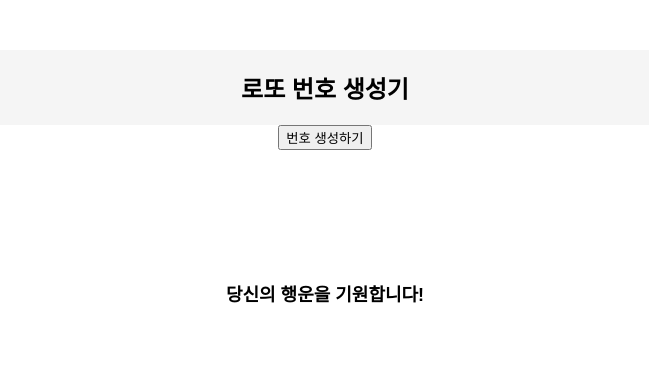
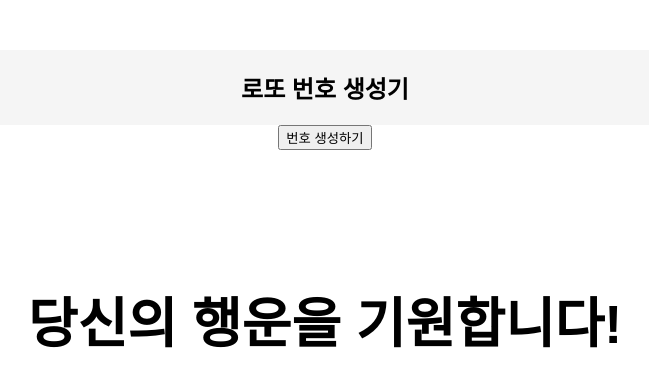
Before and after one commit to sunhee-j/lotto-generator, a plain HTML site: page index.html in a window 1280 px wide. Shown: the whole page, without its empty margins (315-964 px from the left). Drawn offline with Linux system fonts and the light colour scheme.

Commit message:
Update index.html

```diff
--- a/index.html
+++ b/index.html
@@ -48,7 +48,7 @@
 
         .message {
             margin-top: 60px; /* 세 줄 정도의 간격 */
-            font-size: 18px;
+            font-size: 54px; /* 글씨 크기를 3배로 설정 */
             font-weight: bold;
         }
     </style>
```
